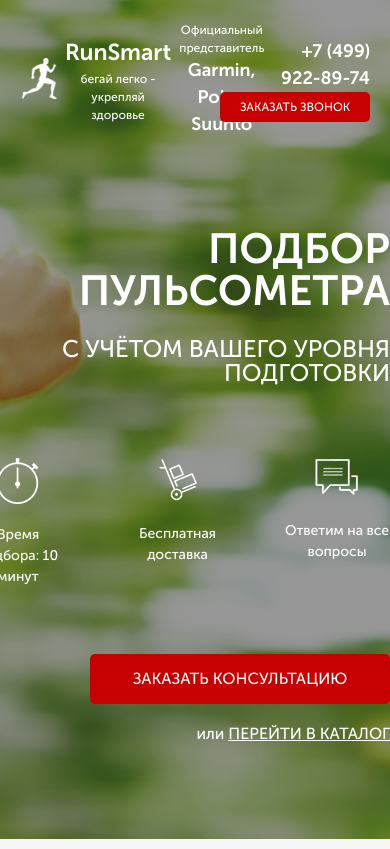
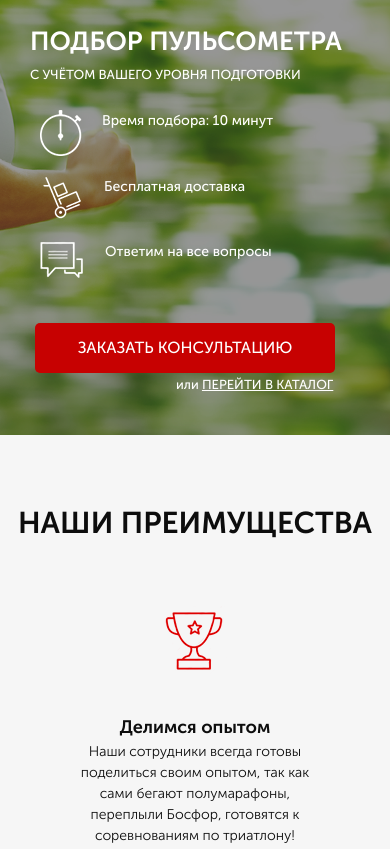
Before and after one commit to Bohdan71/Bohdan71.github.io, a website: page src/index.html in a window 390 px wide. Shown: the top 849 px of the page. Drawn offline with Linux system fonts and the light colour scheme; files whose address does not match are found by name.

Commit message:
meadia 2 sections (not ready low screens)

```diff
--- a/src/sass/blocks/_advantages.sass
+++ b/src/sass/blocks/_advantages.sass
@@ -38,3 +38,16 @@
             text-decoration: underline
             &:hover
                 color: $main-color
+
+@media (max-width: 750px)
+    .advantages
+        &__blocks
+            flex-direction: column
+        &__text
+            display: block
+            margin: 0 auto
+
+@media (max-width: 360px)
+    .advantages
+        h2
+            font-size: 26px
--- a/src/sass/blocks/_header.sass
+++ b/src/sass/blocks/_header.sass
@@ -41,6 +41,8 @@
         text-decoration: none
         &:hover
             color: white
+    &__hamburger
+        display: none
     &__contacts
         min-width: 25%
         margin: auto
@@ -55,3 +57,29 @@
             margin-left: 20px
         &__contacts
             margin-right: 20px
+
+@media (max-width: 789px)
+    .header
+        &__official
+            display: none
+        &__logo
+            margin-left: 35px
+        &__text
+            font-size: 20px
+        &__contacts
+            margin-right: 65px
+
+@media (max-width: 495px)
+    .header
+        &__text
+            font-size: 17px
+            span
+                font-size: 8px
+        &__phone
+            font-size: 15px
+        button
+            width: 142px
+
+@media( max-width: 420px)
+    .header
+        display: none
--- a/src/sass/blocks/_promo.sass
+++ b/src/sass/blocks/_promo.sass
@@ -51,3 +51,100 @@
             color: #ffffff
             text-decoration: underline
             text-transform: uppercase
+
+@media (max-width: 1020px )
+    .promo
+        &__wrapper
+            margin-right: 20px
+
+@media (max-width: 789px)
+    .promo
+        &__header
+            font-size: 39px
+        &__subheader
+            font-size: 21px
+
+@media (max-width: 551px)
+    .promo
+        &__header
+            font-size: 36px
+        &__subheader
+            font-size: 18px
+
+@media (max-width: 495px)
+    .promo
+        &__header
+            font-size: 33px
+        &__subheader
+            font-size: 16px
+            margin-top: 0
+
+@media (max-width: 445px)
+    .promo
+        min-height: 500px
+        padding-bottom: 60px
+        &__icons
+            width: 300px
+            margin-top: 15px
+            flex-direction: column
+            justify-content: center
+            align-items: start
+        &__icon
+            display: flex
+            flex-direction: row
+            width: 100%
+            img
+                margin-right: 20px
+                margin-left: 40px
+        &__wrapper
+            align-items: flex-start
+            margin-top: 75px
+        &__header
+            text-align: left
+            margin-left: 30px
+            font-size: 30px
+            margin-bottom: 0
+        &__subheader
+            text-align: left
+            margin-left: 30px
+            font-size: 14px
+        .button_main
+            display: block
+            margin: 0 auto
+            margin-top: 20px
+        &__link
+            color: white
+            margin-left: 187px
+            margin-top: 2px
+            font-size: 14px
+            &:hover
+                color: white
+
+@media (max-width: 420px)
+    .promo
+        padding-bottom: 0px
+        min-height: 400px
+        &__wrapper
+            margin-top: 0
+        &__link
+            margin-bottom: 40px
+            margin-left: 176px
+
+@media (max-width: 410px)
+    .promo
+        &__header
+            font-size: 26px
+        &__subheader
+            font-size: 13px
+        &__link
+            font-size: 13px
+            margin-right: 18px
+
+@media (max-width: 375px)
+    .promo
+        &__header
+            font-size: 24px
+        &__subheader
+            font-size: 12px
+        &__link
+            font-size: 11px
```
Also changed, not shown: src/css/style.min.css.
